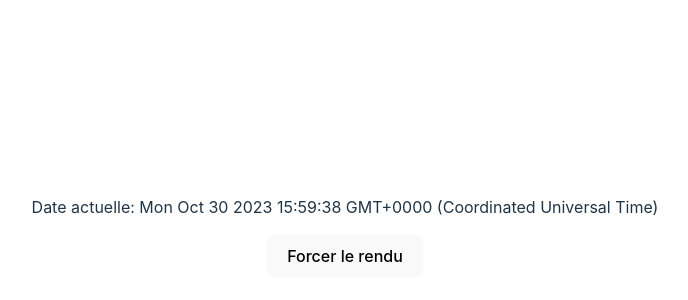
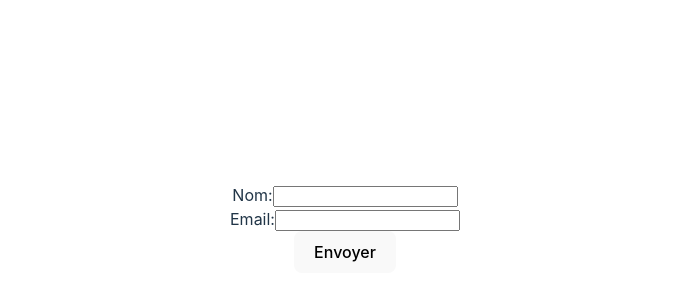
Before and after one commit to Kriss-Hanna/hooks-customs, a React (Vite) app: page / in a window 1280 px wide. Shown: the part 172-472 px from the top of the page, without its empty margins (295-983 px from the left). Built offline with nearby package versions, Linux system fonts and the light colour scheme.

Commit message:
UseForm Component

```diff
--- a/src/App.jsx
+++ b/src/App.jsx
@@ -1,11 +1,11 @@
-import UseForceUpdateComponent from "./components/UseForceUpdateComponent";
+import UseFormComponent from "./components/UseFormComponent";
 
 import "./App.css";
 
 function App() {
   return (
     <>
-      <UseForceUpdateComponent />
+      <UseFormComponent />
     </>
   );
 }
--- /dev/null
+++ b/src/components/UseFormComponent.jsx
@@ -0,0 +1,38 @@
+import useForm from "../hooks/useForm";
+
+function UseFormComponent() {
+  const { values, handleChange } = useForm({ name: "", email: "" });
+
+  const handleSubmit = (event) => {
+    event.preventDefault();
+    console.log(values);
+  };
+
+  return (
+    <form onSubmit={handleSubmit}>
+      <label>
+        Nom:
+        <input
+          type="text"
+          name="name"
+          value={values.name}
+          onChange={handleChange}
+        />
+      </label>
+      <br />
+      <label>
+        Email:
+        <input
+          type="email"
+          name="email"
+          value={values.email}
+          onChange={handleChange}
+        />
+      </label>
+      <br />
+      <button type="submit">Envoyer</button>
+    </form>
+  );
+}
+
+export default UseFormComponent;
```
